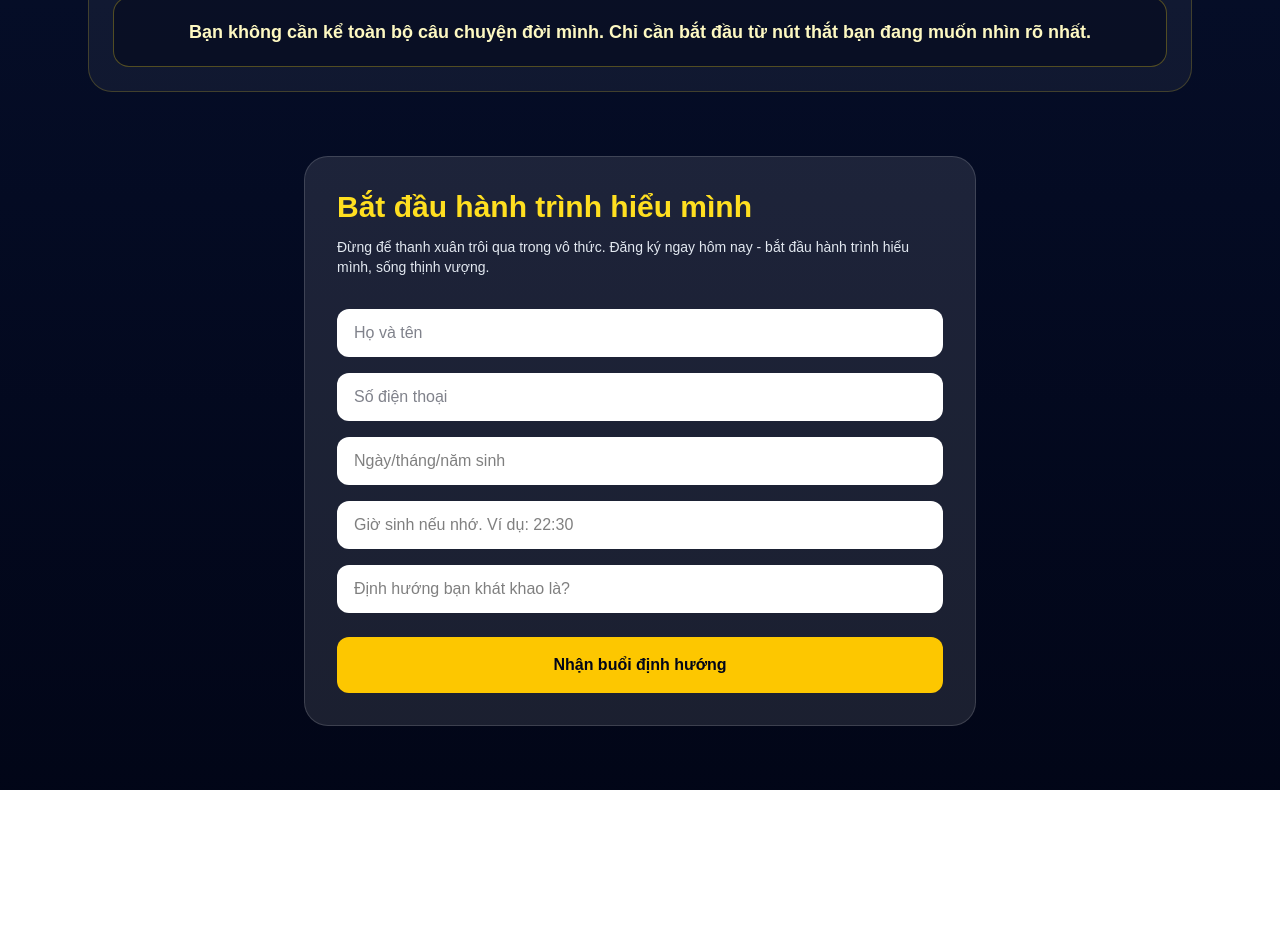
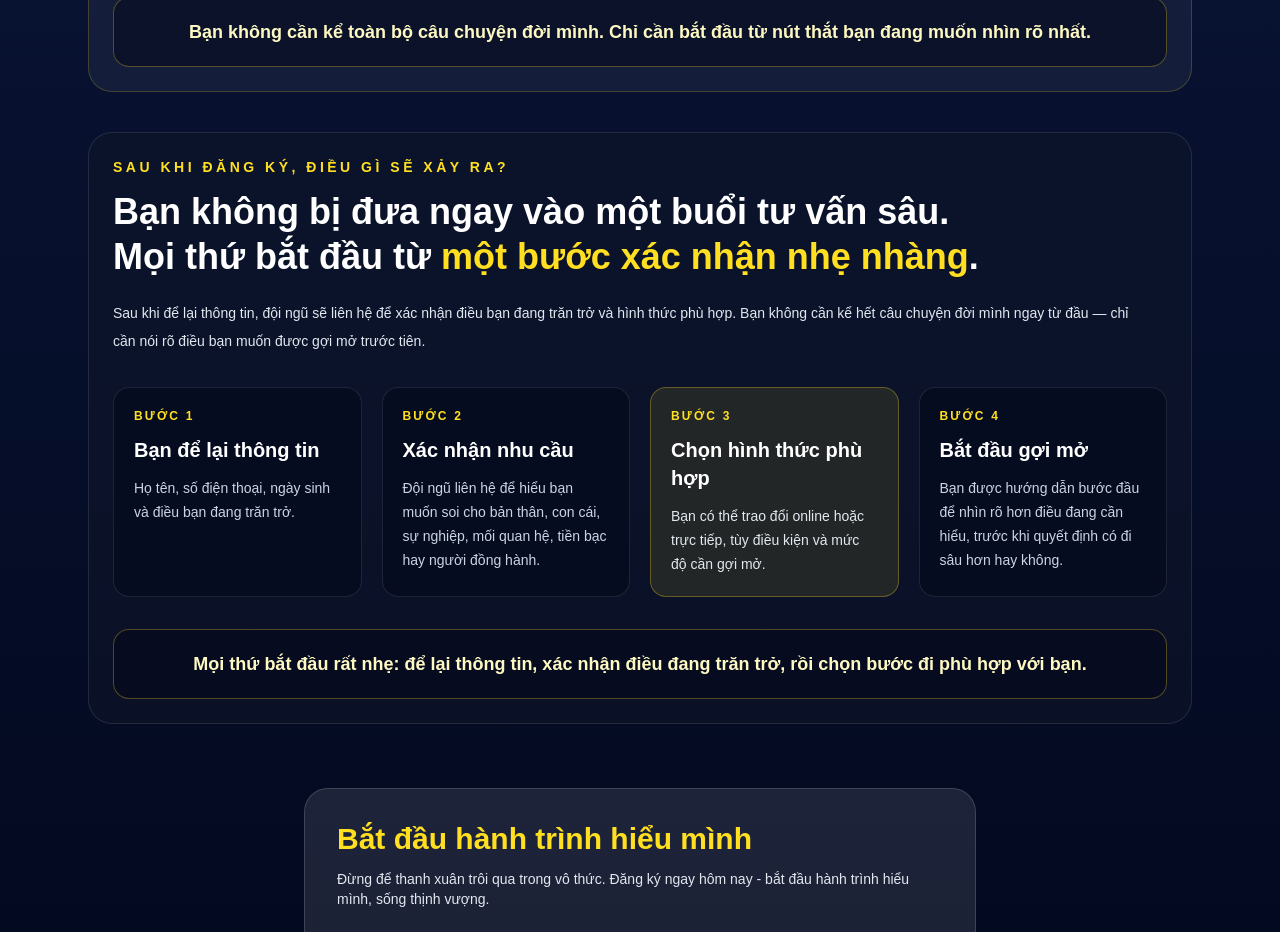
Before and after one commit to lanmatmathinhvuong-dot/mtmv, a Next.js app: page / in a window 1280 px wide. Shown: the part 5140-6072 px from the top of the page. Before the commit the page ends 5930 px from the top, so only its background shows below. Built offline with nearby package versions, Linux system fonts and the light colour scheme; no server answers.

Commit message:
them module sau khi dang ky

```diff
--- a/app/page.tsx
+++ b/app/page.tsx
@@ -528,6 +528,82 @@ setGhiChuDacBiet("");
     </p>
   </div>
 </section>
+  <section className="mt-10 rounded-3xl border border-white/10 bg-slate-900/60 p-6 text-left">
+  <p className="text-sm font-bold uppercase tracking-[0.25em] text-yellow-300">
+    SAU KHI ĐĂNG KÝ, ĐIỀU GÌ SẼ XẢY RA?
+  </p>
+
+  <h2 className="mt-3 max-w-4xl text-3xl font-black leading-tight text-white md:text-4xl">
+    Bạn không bị đưa ngay vào một buổi tư vấn sâu. Mọi thứ bắt đầu từ{" "}
+    <span className="text-yellow-300">một bước xác nhận nhẹ nhàng</span>.
+  </h2>
+
+  <p className="mt-5 max-w-5xl text-sm leading-7 text-slate-200">
+    Sau khi để lại thông tin, đội ngũ sẽ liên hệ để xác nhận điều bạn đang trăn
+    trở và hình thức phù hợp. Bạn không cần kể hết câu chuyện đời mình ngay từ
+    đầu — chỉ cần nói rõ điều bạn muốn được gợi mở trước tiên.
+  </p>
+
+  <div className="mt-8 grid gap-5 md:grid-cols-2 xl:grid-cols-4">
+    <div className="rounded-2xl border border-white/10 bg-slate-950/50 p-5">
+      <p className="text-xs font-bold uppercase tracking-[0.18em] text-yellow-300">
+        Bước 1
+      </p>
+      <h3 className="mt-3 text-xl font-black text-white">
+        Bạn để lại thông tin
+      </h3>
+      <p className="mt-3 text-sm leading-6 text-slate-300">
+        Họ tên, số điện thoại, ngày sinh và điều bạn đang trăn trở.
+      </p>
+    </div>
+
+    <div className="rounded-2xl border border-white/10 bg-slate-950/50 p-5">
+      <p className="text-xs font-bold uppercase tracking-[0.18em] text-yellow-300">
+        Bước 2
+      </p>
+      <h3 className="mt-3 text-xl font-black text-white">
+        Xác nhận nhu cầu
+      </h3>
+      <p className="mt-3 text-sm leading-6 text-slate-300">
+        Đội ngũ liên hệ để hiểu bạn muốn soi cho bản thân, con cái, sự nghiệp,
+        mối quan hệ, tiền bạc hay người đồng hành.
+      </p>
+    </div>
+
+    <div className="rounded-2xl border border-yellow-300/30 bg-yellow-300/10 p-5">
+      <p className="text-xs font-bold uppercase tracking-[0.18em] text-yellow-300">
+        Bước 3
+      </p>
+      <h3 className="mt-3 text-xl font-black text-white">
+        Chọn hình thức phù hợp
+      </h3>
+      <p className="mt-3 text-sm leading-6 text-slate-200">
+        Bạn có thể trao đổi online hoặc trực tiếp, tùy điều kiện và mức độ cần
+        gợi mở.
+      </p>
+    </div>
+
+    <div className="rounded-2xl border border-white/10 bg-slate-950/50 p-5">
+      <p className="text-xs font-bold uppercase tracking-[0.18em] text-yellow-300">
+        Bước 4
+      </p>
+      <h3 className="mt-3 text-xl font-black text-white">
+        Bắt đầu gợi mở
+      </h3>
+      <p className="mt-3 text-sm leading-6 text-slate-300">
+        Bạn được hướng dẫn bước đầu để nhìn rõ hơn điều đang cần hiểu, trước khi
+        quyết định có đi sâu hơn hay không.
+      </p>
+    </div>
+  </div>
+
+  <div className="mt-8 rounded-2xl border border-yellow-300/30 bg-slate-950/50 p-5 text-center">
+    <p className="text-lg font-bold text-yellow-100">
+      Mọi thứ bắt đầu rất nhẹ: để lại thông tin, xác nhận điều đang trăn trở,
+      rồi chọn bước đi phù hợp với bạn.
+    </p>
+  </div>
+</section>
         <section
           id="dang-ky"
           className="mt-16 w-full max-w-2xl rounded-3xl border border-white/15 bg-white/10 p-8 text-left"
```
